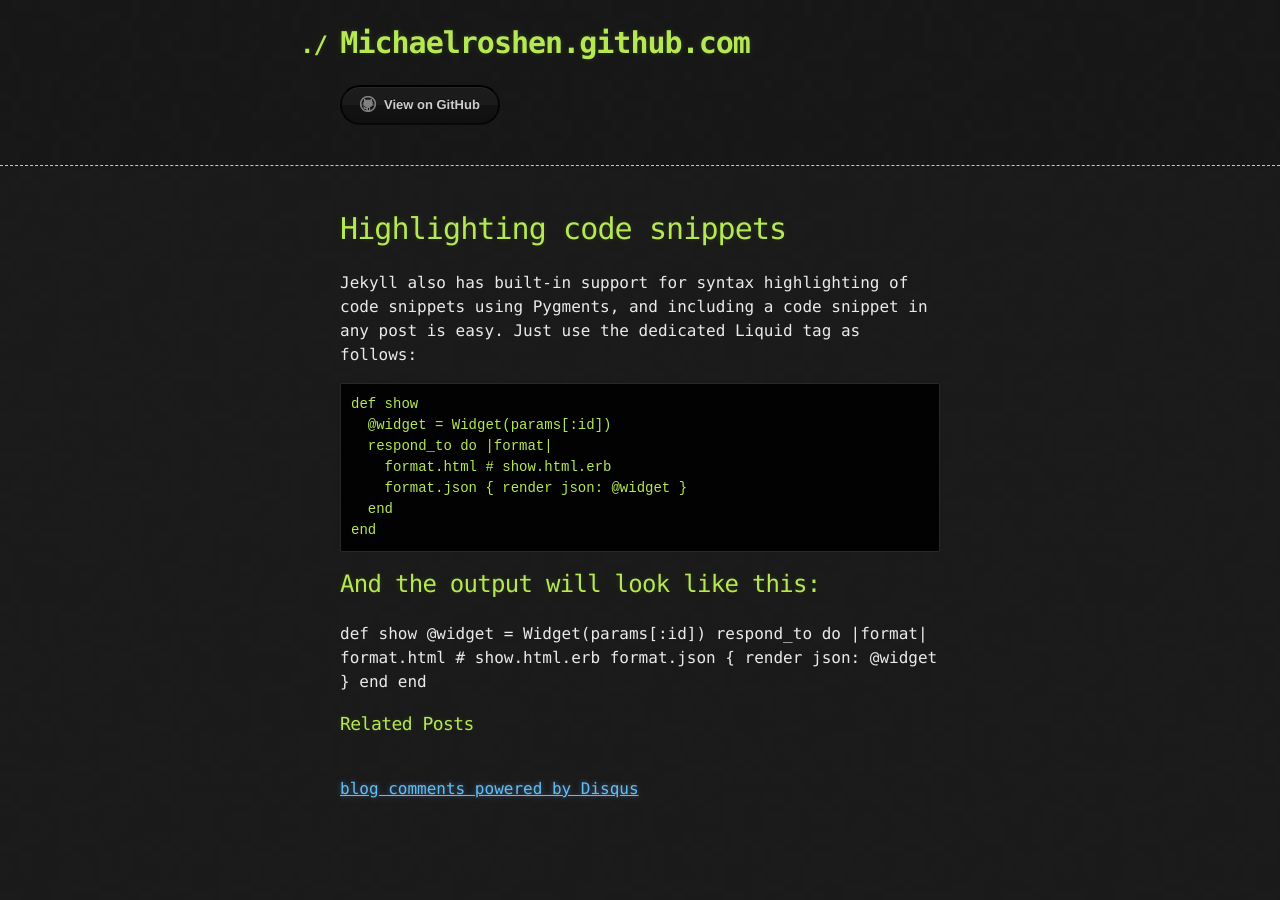
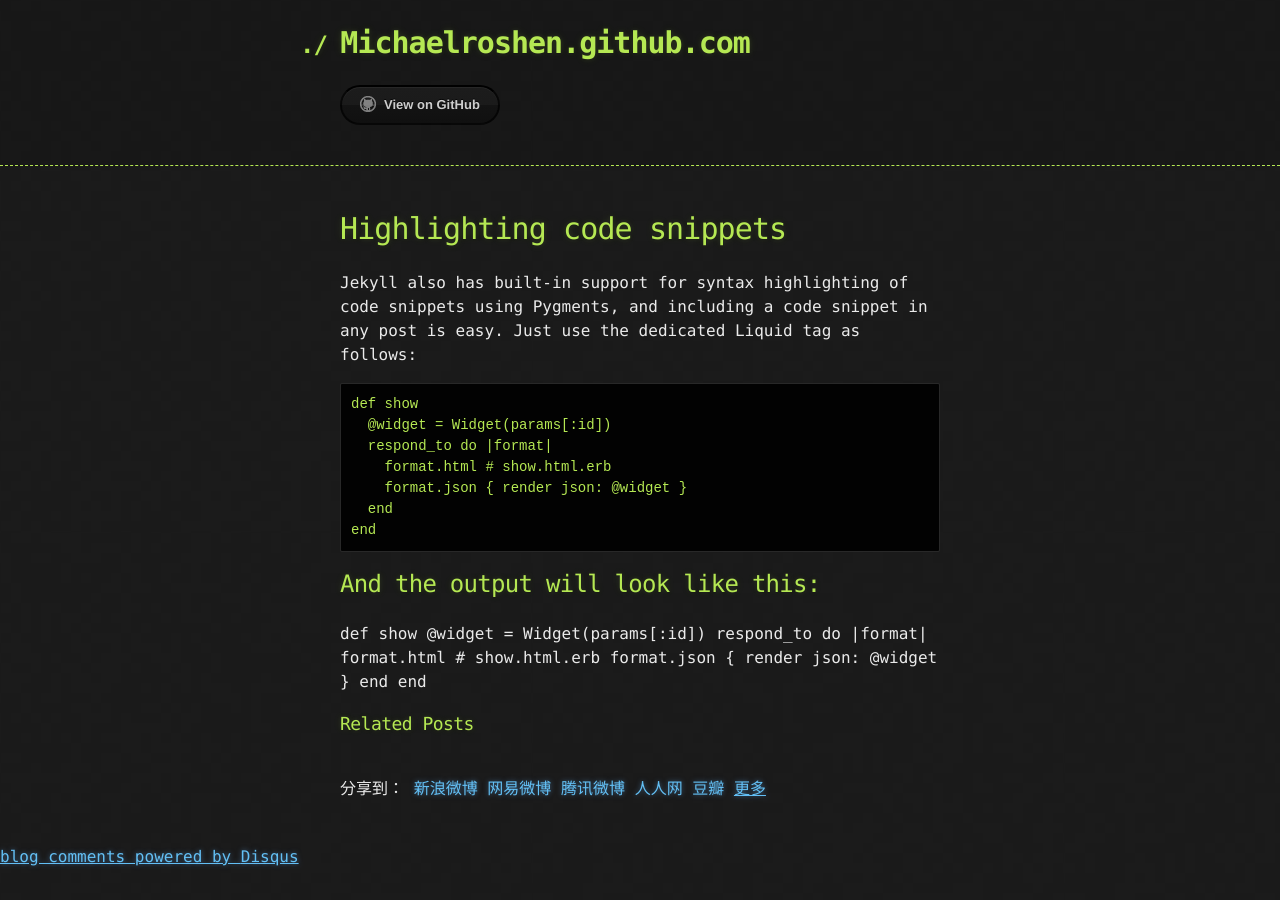
Before and after one commit to MichaelRoshen/michaelroshen.github.com, a Jekyll site: the page built from _posts/2013-06-17-hello-wrold.md, in a window 1280 px wide. Built offline with Jekyll 4.4.1, drawn with Linux system fonts in a browser that asks for light colours; comment, search, counter and statistics services are not loaded.

Commit message:
Update post.html

```diff
--- a/_layouts/post.html
+++ b/_layouts/post.html
@@ -17,7 +17,37 @@ layout: default
     {% endfor %}
   </table>
 </div>
+<!-- JiaThis Button BEGIN -->
+<div id="ckepop">
+<span class="jiathis_txt">分享到：</span>
+<a class="jiathis_button_tsina">新浪微博</a>
+<a class="jiathis_button_t163">网易微博</a>
+<a class="jiathis_button_tqq">腾讯微博</a>
+<a class="jiathis_button_renren">人人网</a>
+<a class="jiathis_button_douban">豆瓣</a>
 
+<a href="http://www.jiathis.com/share?uid=1574434" class="jiathis jiathis_txt jiathis_separator jtico jtico_jiathis" target="_blank">更多</a>
+<a class="jiathis_counter_style"></a>
+</div>
+<script type="text/javascript" >
+var jiathis_config={
+    data_track_clickback:true,
+    sm:"t163,tsina,tqq,renren,douban",
+    summary:"",
+    hideMore:false
+}
+</script>
+<script type="text/javascript" src="http://v2.jiathis.com/code_mini/jia.js?uid=1574434" charset="utf-8"></script>
+<!-- JiaThis Button END -->
+
+<br />
+<!-- UY BEGIN -->
+<div id="uyan_frame"></div>
+<script type="text/javascript" id="UYScript" src="http://v1.uyan.cc/js/iframe.js?UYUserId=89581" async=""></script>
+<!-- UY END -->
+
+
+</div>
 <script type="text/javascript" charset="utf-8">
   var disqus_url = "http://www.mbleigh.com/{{page.url}}";
 </script>
```
